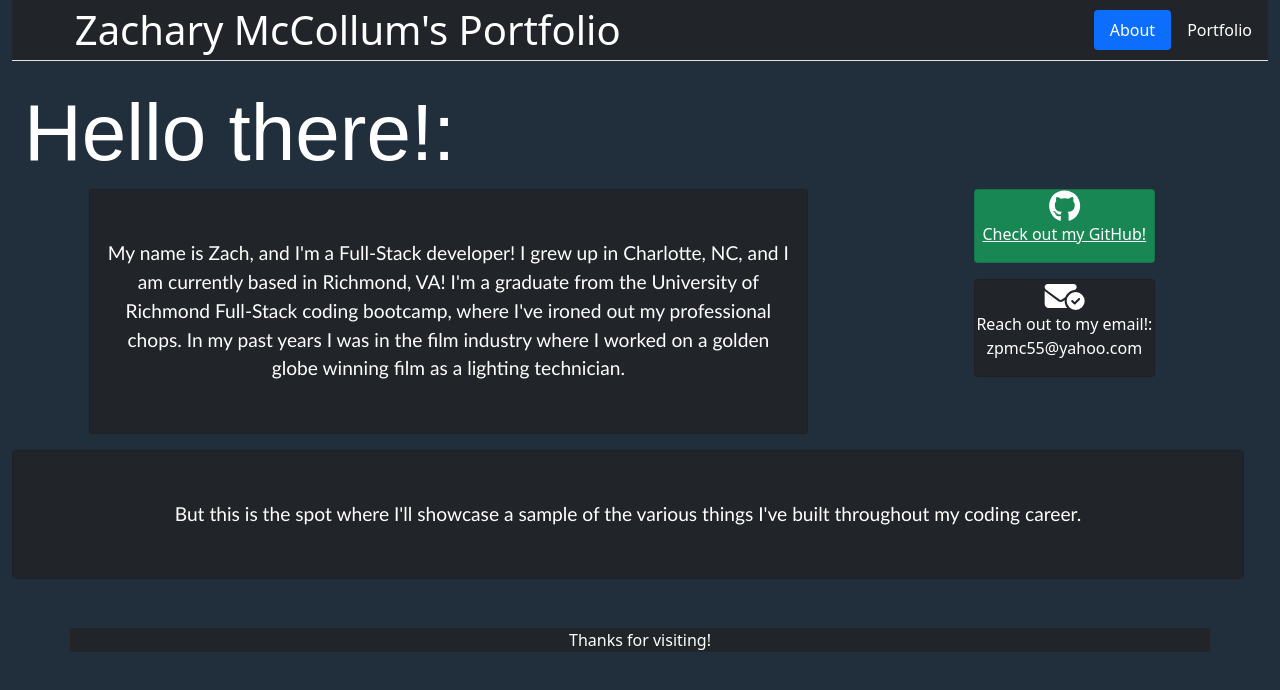
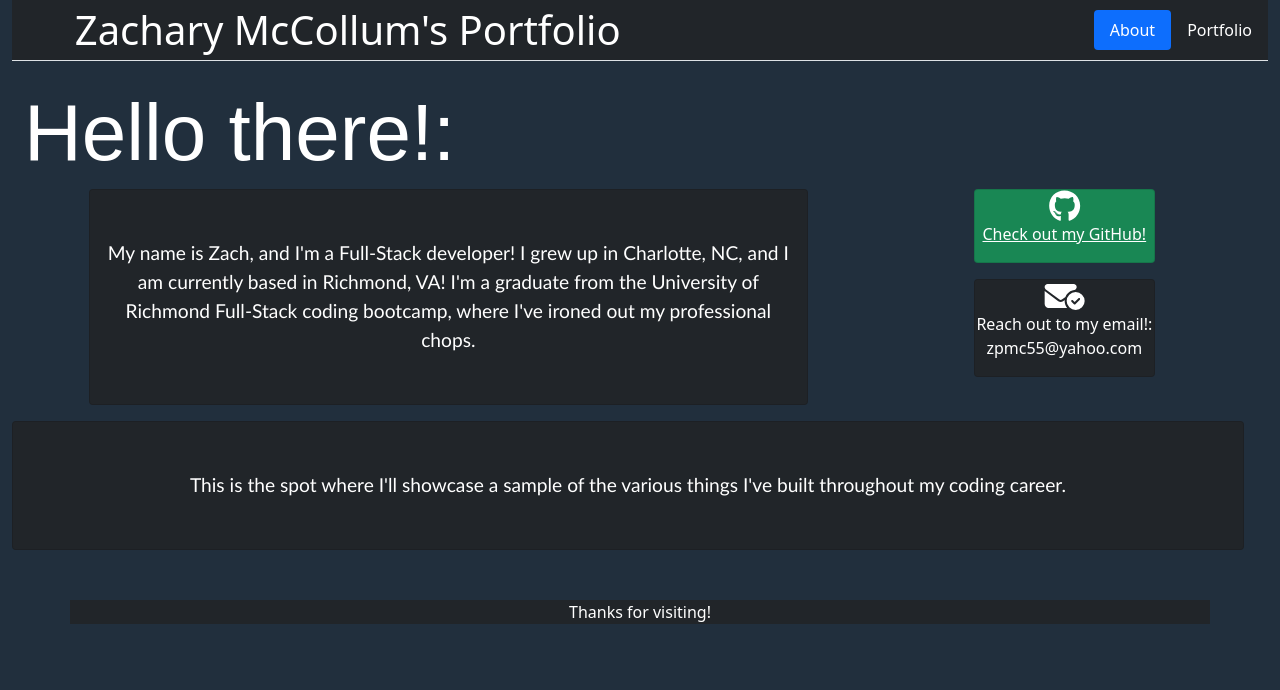
Before and after one commit to zpmcdev/my-portfolio, a React (Create React App) app: page / in a window 1280 px wide. Shown: the top 690 px of the page. Built offline with nearby package versions, Linux system fonts and the light colour scheme.

Commit message:
revise about

```diff
--- a/src/components/About/index.js
+++ b/src/components/About/index.js
@@ -14,7 +14,7 @@ const About = () => {
           Hello there!:
         </h1>
         <div className='main-color row justify-content-around'>
-            <p className="aboutp card bg-dark col-7 text-center">My name is Zach, and I'm a Full-Stack developer! I grew up in Charlotte, NC, and I am currently based in Richmond, VA! I'm a graduate from the University of Richmond Full-Stack coding bootcamp, where I've ironed out my professional chops. In my past years I was in the film industry where I worked on a golden globe winning film as a lighting technician.
+            <p className="aboutp card bg-dark col-7 text-center">My name is Zach, and I'm a Full-Stack developer! I grew up in Charlotte, NC, and I am currently based in Richmond, VA! I'm a graduate from the University of Richmond Full-Stack coding bootcamp, where I've ironed out my professional chops.
             </p>
             <div className=" col-2 text-center">
               <a href={github} target="_blank" rel="noreferrer" style={{color: "white"}} className="card bg-success main-color col-12 mb-3">
@@ -26,7 +26,7 @@ const About = () => {
               <p className="bg-dark text-white col-md-offset-2">Reach out to my email!: zpmc55@yahoo.com </p>
               </div>
             </div>
-            <p className="aboutp card bg-dark col-md-offset-2 text-center">But this is the spot where I'll showcase a sample of the various things I've built throughout my coding career.</p>
+            <p className="aboutp card bg-dark col-md-offset-2 text-center">This is the spot where I'll showcase a sample of the various things I've built throughout my coding career.</p>
         </div>
       </div>
     </div>
```
